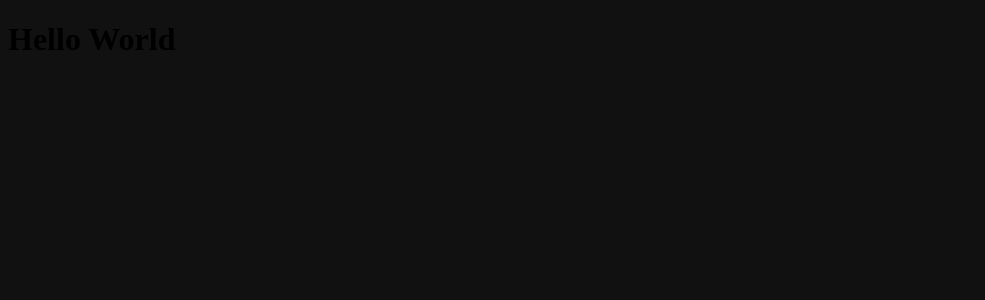
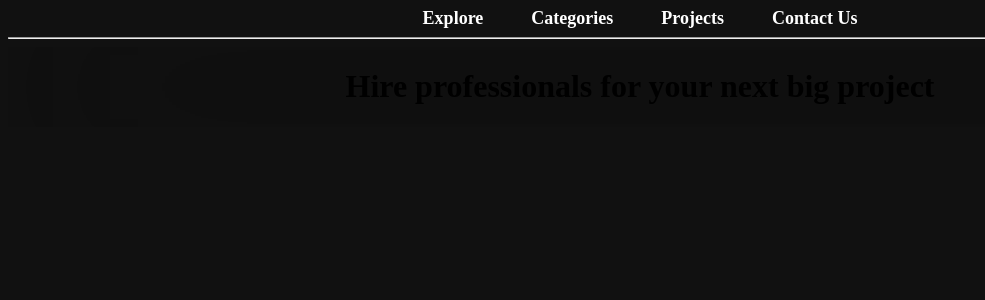
Before and after one commit to omoghaoghenemano/Elverrdemo, a Next.js app: page / in a window 1280 px wide. Shown: the top 300 px of the page, without its empty margins (0-985 px from the left). Built offline with nearby package versions, Linux system fonts and the light colour scheme.

Commit message:
setting app architecture

```diff
--- /dev/null
+++ b/component/header/header.tsx
@@ -0,0 +1,32 @@
+import React from "react";
+
+type Props = {};
+
+export default function header({}: Props) {
+  return (
+    <div>
+      <div
+        style={{
+          display: "flex",
+          flexDirection: "row",
+          justifyContent: "center",
+          gap: "3rem",
+        }}
+      >
+        <div style={{ color: "white", fontSize: "18px", fontWeight: "bold" }}>
+          Explore
+        </div>
+        <div style={{ color: "white", fontSize: "18px", fontWeight: "bold" }}>
+          Categories
+        </div>
+        <div style={{ color: "white", fontSize: "18px", fontWeight: "bold" }}>
+          Projects
+        </div>
+        <div style={{ color: "white", fontSize: "18px", fontWeight: "bold" }}>
+          Contact Us
+        </div>
+      </div>
+      <hr></hr>
+    </div>
+  );
+}
--- /dev/null
+++ b/component/header/subheader.tsx
@@ -0,0 +1,31 @@
+import React from "react";
+
+type Props = {};
+
+export default function subheader({}: Props) {
+  return (
+    <div
+      style={{
+        background: " rgba(17, 17, 17, 0.05)",
+        backdropFilter: "blur(100px)",
+      }}
+    >
+      <div
+        style={{
+          display: "flex",
+
+          justifyContent: "center",
+        }}
+      >
+        <h1
+          style={{
+            color:
+              "linear-gradient(90.47deg, #FFFFFF 7.21%, #FFFFFF 77.64%, rgba(255, 255, 255, 0.65) 91.86%, rgba(255, 255, 255, 0.65) 92.8%)",
+          }}
+        >
+          Hire professionals for your next big project
+        </h1>
+      </div>
+    </div>
+  );
+}
--- a/package.json
+++ b/package.json
@@ -9,6 +9,8 @@
     "lint": "next lint"
   },
   "dependencies": {
+    "@fontsource/dm-sans": "^4.5.8",
+    "@fontsource/inter": "^4.5.13",
     "@next/font": "13.1.6",
     "@types/node": "18.13.0",
     "@types/react": "18.0.27",
--- a/src/app/page.tsx
+++ b/src/app/page.tsx
@@ -1,13 +1,12 @@
-import Image from "next/image";
-import { Inter } from "@next/font/google";
-
-const inter = Inter({ subsets: ["latin"] });
+import Headers from "component/header/header";
+import Subheader from "component/header/subheader";
 
 export default function Home() {
   return (
     <main>
       {" "}
-      <h1>Hello World</h1>{" "}
+      <Headers />
+      <Subheader />
     </main>
   );
 }
```
Also changed, not shown: component/header/style.tsx (added).
